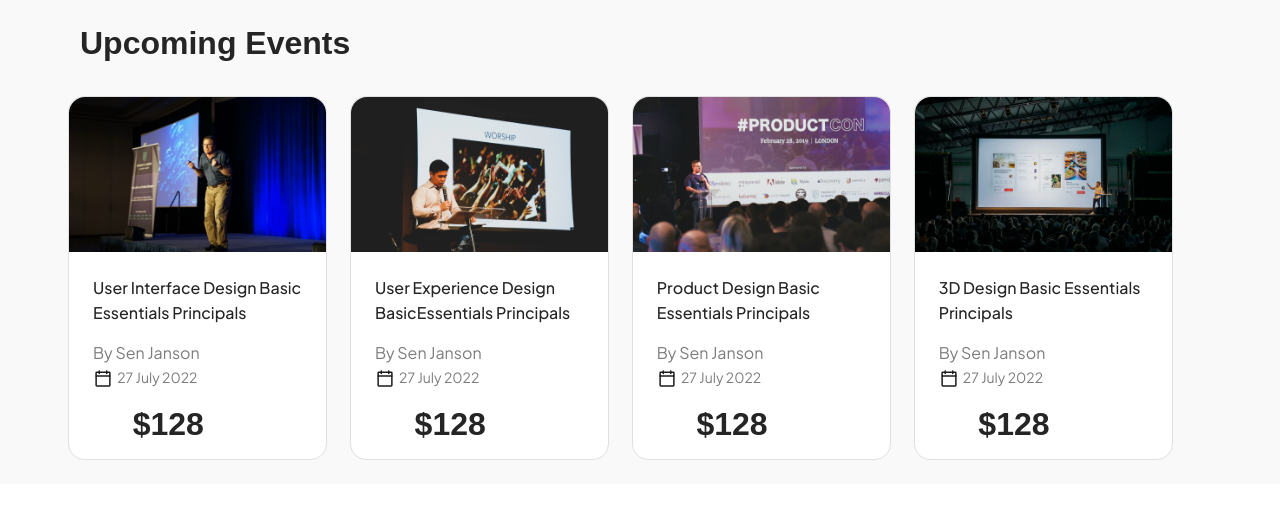
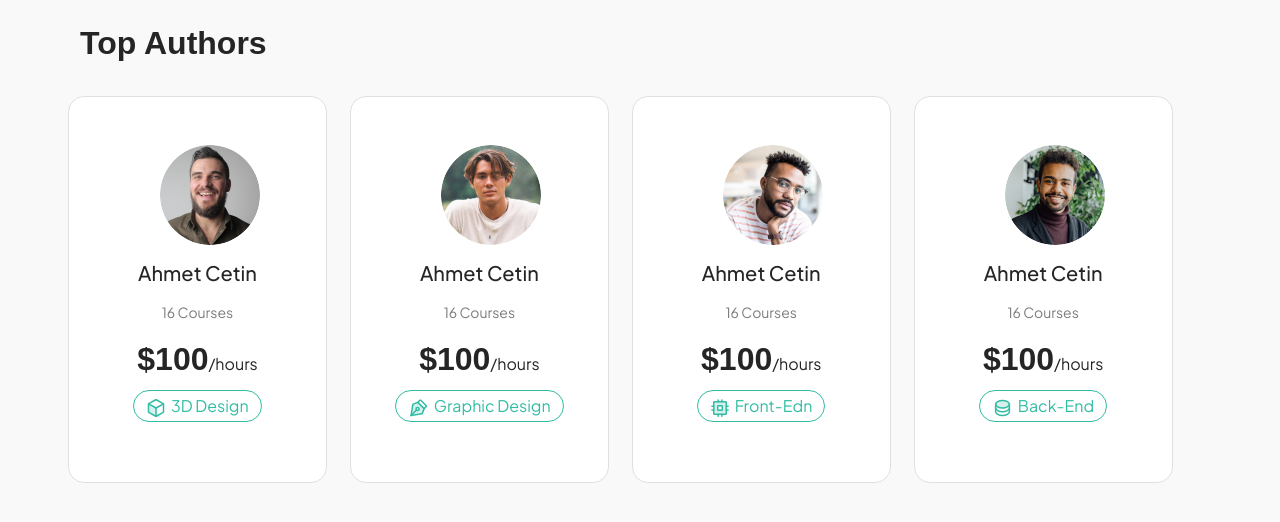
Before and after one commit to OrkhanKarimli/cardscomponent, a React (Create React App) app: page / in a window 1280 px wide. Shown: the top 522 px of the page. Built offline with nearby package versions, Linux system fonts and the light colour scheme; a web font is replaced by a local one.

Commit message:
Top Authors finsih

```diff
--- a/src/App.js
+++ b/src/App.js
@@ -1,6 +1,6 @@
 import "./App.css";
 import "./scss/style.scss";
-import LearnerSearchCategories from "./components/UpcomingEvents";
+import LearnerSearchCategories from "./components/TopAuthors";
 function App() {
   return(
 <LearnerSearchCategories/>
--- a/src/components/Author.jsx
+++ b/src/components/Author.jsx
@@ -7,7 +7,10 @@ export const Author = ({
   authorHourses,
   authorSpeciality,
   authorIcon,
-  authorClass
+  authorClass,
+  authorColor1,
+  authorColor,
+
 }) => {
   return (
 
@@ -20,20 +23,20 @@ export const Author = ({
           <div className="col-md-12 author_information">
             <ul>
               <li>
-                <p>{authorName}</p>
+                <p className={`${ authorColor1}`}>{authorName}</p>
               </li>
               <li>
-                <p>{authorCourses}</p>
+                <p className={`${ authorColor}`}>{authorCourses}</p>
               </li>
               <li>
-                <h4>{authorPayment}</h4>
-                <p>{`/${authorHourses}`}</p>
+                <h4 className={`${ authorColor1}`}>{authorPayment}</h4>
+                <p  className={`${ authorColor1}`}>{`/${authorHourses}`}</p>
               </li>
               <li>
                 <i>
                   { authorIcon}
                 </i>
-                <p>{authorSpeciality}</p>
+                <p >{authorSpeciality}</p>
               </li>
             </ul>
           </div>
--- /dev/null
+++ b/src/components/TopAuthors.jsx
@@ -0,0 +1,31 @@
+import React from 'react'
+import Author from "../components/Author"
+import img from "../image/authorimg1.png"
+import img2 from "../image/authorimg2.png"
+import img3 from "../image/authorimg3.png"
+import img4 from "../image/authorimg4.png"
+import { ReactComponent as Cube } from "../icons/Cube.svg";
+import { ReactComponent as Database } from "../icons/Database.svg";
+import { ReactComponent as Pennib } from "../icons/PenNib.svg";
+import { ReactComponent as Cpu } from "../icons/Cpu.svg";
+const TopAuthors = () => {
+  return (
+    <div className="container-fluid top-authors-main">
+        <h4>
+        Top Authors
+        </h4>
+        <div className="row">
+      <Author authorColor={"author-color-style"}
+      authorColor1={"author-color-style1"} imgSrc={img} authorClass={"col-md-3 top-author-style"} authorCourses={"16 Courses"} authorHourses={"hours"} authorIcon={<Cube/>} authorName={"Ahmet Cetin"} authorPayment={"$100"} authorSpeciality={"3D Design"}/>
+      <Author authorColor={"author-color-style"}
+      authorColor1={"author-color-style1"} imgSrc={img2} authorClass={"col-md-3 top-author-style"} authorCourses={"16 Courses"} authorHourses={"hours"} authorIcon={<Pennib/>} authorName={"Ahmet Cetin"} authorPayment={"$100"} authorSpeciality={"Graphic Design"}/>
+      <Author authorColor={"author-color-style"}
+      authorColor1={"author-color-style1"} imgSrc={img3} authorClass={"col-md-3 top-author-style"} authorCourses={"16 Courses"} authorHourses={"hours"} authorIcon={<Cpu/>} authorName={"Ahmet Cetin"} authorPayment={"$100"} authorSpeciality={"Front-Edn"}/>
+      <Author authorColor={"author-color-style"}
+      authorColor1={"author-color-style1"} imgSrc={img4} authorClass={"col-md-3 top-author-style"} authorCourses={"16 Courses"} authorHourses={"hours"} authorIcon={<Database/>} authorName={"Ahmet Cetin"} authorPayment={"$100"} authorSpeciality={"Back-End"}/>
+        </div>
+    </div>
+  )
+}
+
+export default TopAuthors
--- /dev/null
+++ b/src/scss/_topauthors.scss
@@ -0,0 +1,24 @@
+.top-authors-main{
+    padding: 24px 80px 56px 80px !important;
+    background-color: $author_info_color;
+    h4{
+        font-size: 32px;
+        line-height: 38.4px;
+        font-weight: bold;
+        font-family: $font-general;
+        color: $cardmoduletextbody;
+        margin-bottom: 3%;
+    }
+}
+.top-author-style{
+    background-color: white;
+    border: 1px solid $landing_text_color;
+    width: 259px !important;
+    margin-right: 2% !important;
+}
+.author-color-style{
+    color: $card_module_info !important;
+}
+.author-color-style1{
+    color: $cardmoduletextbody !important;
+}
--- a/src/scss/style.scss
+++ b/src/scss/style.scss
@@ -42,4 +42,5 @@
 @import "recommedationcourses";
 @import "playcourseshead";
 @import "commentapplication";
-@import "upcomingevents"
+@import "upcomingevents";
+@import "topauthors"
```
